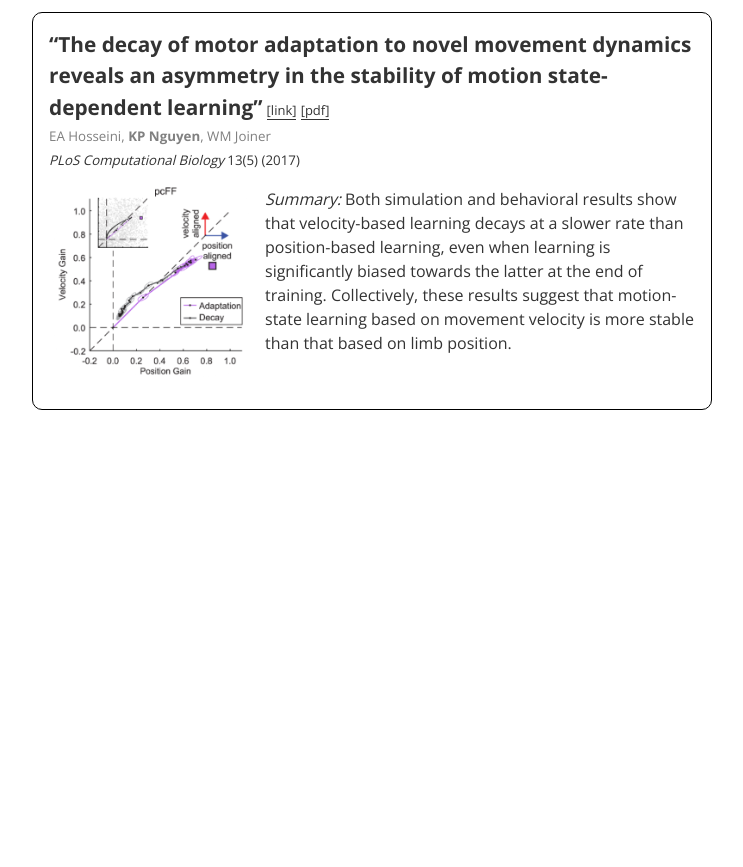
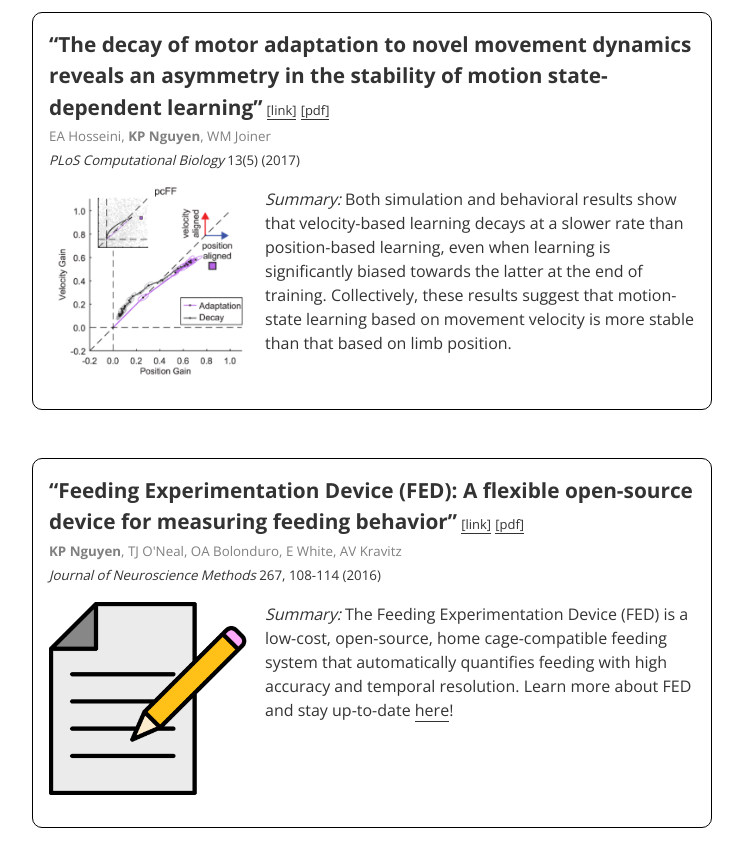
Before and after one commit to katpnug/katpnug.github.io, a Jekyll site: the page built from index.html, in a window 1280 px wide and 900 px high, scrolled down 1901 px. Shown: the top 867 px of the window, without its empty margins (268-1011 px from the left). Built offline with Jekyll 4.4.1, drawn with Linux system fonts in a browser that asks for light colours; before the commit the page ends 2383 px from its top, so only the background shows below that.

Commit message:
Update papers.yml

```diff
--- a/_data/papers.yml
+++ b/_data/papers.yml
@@ -46,3 +46,15 @@
     briefly: "Both simulation and behavioral results show that velocity-based learning decays at a slower rate than position-based learning, even when learning is significantly biased towards the latter at the end of training. Collectively, these results suggest that motion-state learning based on movement velocity is more stable than that based on limb position."
     summary: ""
     highlight: true
+-
+    title: "Feeding Experimentation Device (FED): A flexible open-source device for measuring feeding behavior"
+    authors: "<b>KP Nguyen</b>, TJ O'Neal, OA Bolonduro, E White, AV Kravitz"
+    journal: "Journal of Neuroscience Methods"
+    volume: "267, 108-114"
+    year: 2016
+    url: https://www.sciencedirect.com/science/article/pii/S0165027016300413
+    image: placeholder
+    imagetype: png
+    briefly: "The Feeding Experimentation Device (FED) is a low-cost, open-source, home cage-compatible feeding system that automatically quantifies feeding with high accuracy and temporal resolution. Learn more about FED and stay up-to-date <a href=\"https://kravitzlab.com/fed3\">here</a>!"
+    summary: ""
+    highlight: true
```
